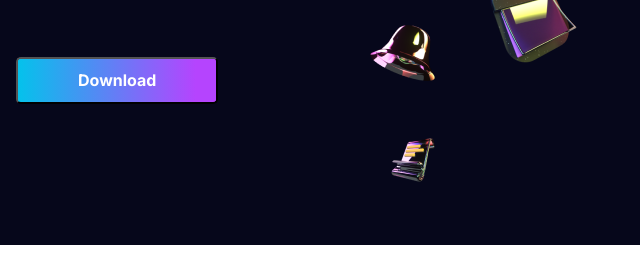
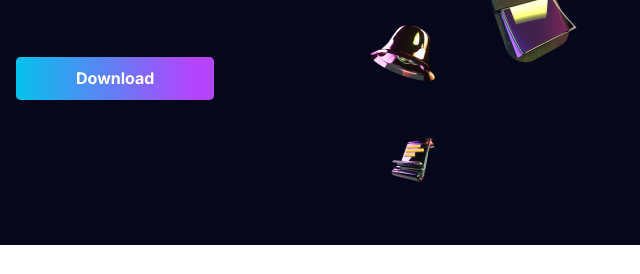
Before and after one commit to AlexGoIT/mobile-app, a website built with Vite: page index.html in a window 1280 px wide. Shown: the part 439-713 px from the top of the page, 0-640 px from the left. Built offline with nearby package versions, Linux system fonts and the light colour scheme.

Commit message:
Update styles.css

```diff
--- a/css/styles.css
+++ b/css/styles.css
@@ -167,18 +167,17 @@ a {
 .hero-btn {
   display: block;
   position: relative;
-  /* z-index: 2; */
-  /* min-width: 198px;
-  min-height: 40px; */
+  min-width: 198px;
+  min-height: 40px;
   padding: 12px 60px;
   font-weight: 700;
   font-size: 16px;
   line-height: 1.19;
   color: var(--font-dark-theme);
-  /* border: none; */
+  border: none;
   border-radius: 5px;
-  /* background-color: transparent; */
-  /* transition: background-image 1s linear; */
+  background-color: transparent;
+  transition: background-image 1s linear;
   overflow: hidden;
   background-image: linear-gradient(90.03deg, #00c5eb -1.97%, #b544fe 89.43%);
 }
```
